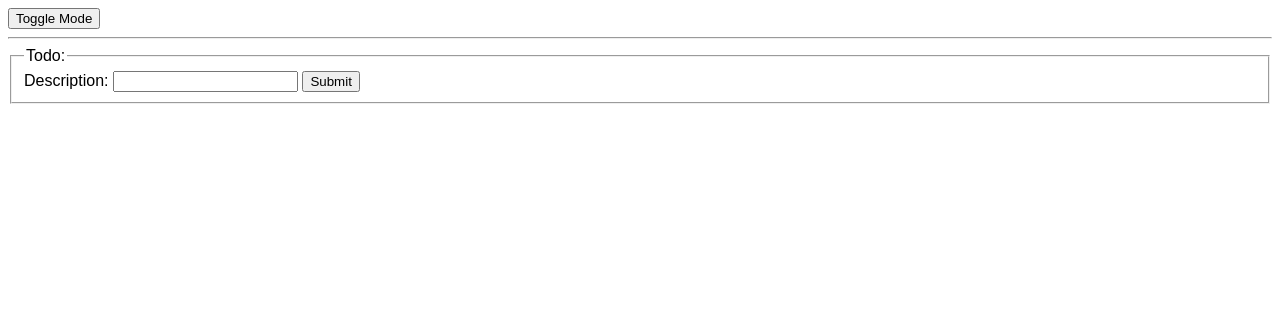
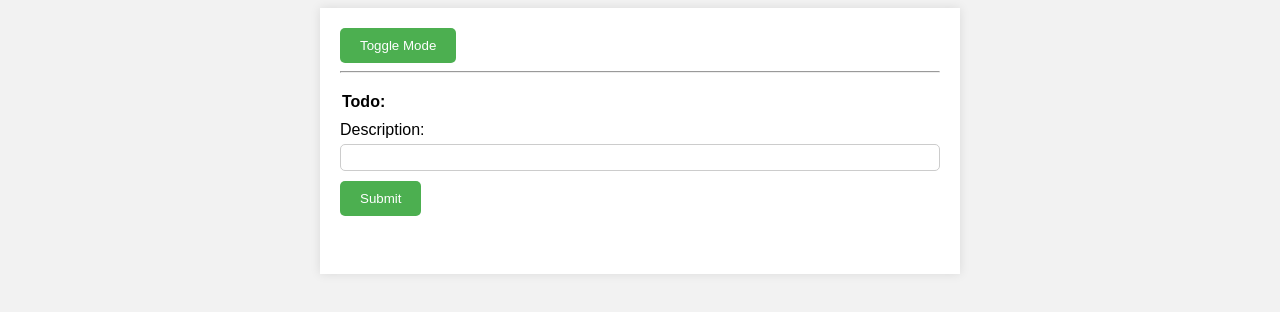
Before and after one commit to WolflanFreitas/to-do-list, a website: page public/index.html in a window 1280 px wide. Drawn offline with Linux system fonts and the light colour scheme.

Commit message:
Personalizado

```diff
--- /dev/null
+++ b/public/assets/css/style.css
@@ -0,0 +1,71 @@
+* {
+    font-family: sans-serif;
+}
+body {
+    background-color: #f2f2f2;
+}
+#app {
+    max-width: 600px;
+    margin: 0 auto;
+    padding: 20px;
+    background-color: #fff;
+    box-shadow: 0 0 10px rgba(0, 0, 0, 0.1);
+}
+#toggleMode {
+    background-color: #4caf50;
+    color: #fff;
+    border: none;
+    padding: 10px 20px;
+    border-radius: 5px;
+    cursor: pointer;
+}
+#toggleMode:hover {
+    background-color: #3e8e41;
+}
+#taskForm {
+    margin-top: 20px;
+}
+fieldset {
+    border: none;
+    margin: 0;
+    padding: 0;
+}
+legend {
+    font-weight: bold;
+    margin-bottom: 10px;
+}
+label {
+    display: block;
+    margin-bottom: 5px;
+}
+input[type="text"],
+input[type="date"],
+select {
+    padding: 5px;
+    border-radius: 5px;
+    border: 1px solid #ccc;
+    width: 100%;
+    box-sizing: border-box;
+    margin-bottom: 10px;
+}
+button[type="submit"] {
+    background-color: #4caf50;
+    color: #fff;
+    border: none;
+    padding: 10px 20px;
+    border-radius: 5px;
+    cursor: pointer;
+}
+button[type="submit"]:hover {
+    background-color: #3e8e41;
+}
+#tasksList {
+    margin-top: 20px;
+    padding: 0;
+}
+#tasksList li {
+    margin-bottom: 10px;
+    padding: 10px;
+    background-color: #f2f2f2;
+    box-shadow: 0 0 5px rgba(0, 0, 0, 0.1);
+}
--- a/public/index.html
+++ b/public/index.html
@@ -2,11 +2,7 @@
 <html lang="en">
     <head>
         <title>TSBeginner</title>
-        <style>
-            * {
-                font-family: sans-serif;
-            }
-        </style>
+        <link rel="stylesheet" href="./assets/css/style.css" />
     </head>
     <body>
         <div id="app">
```
